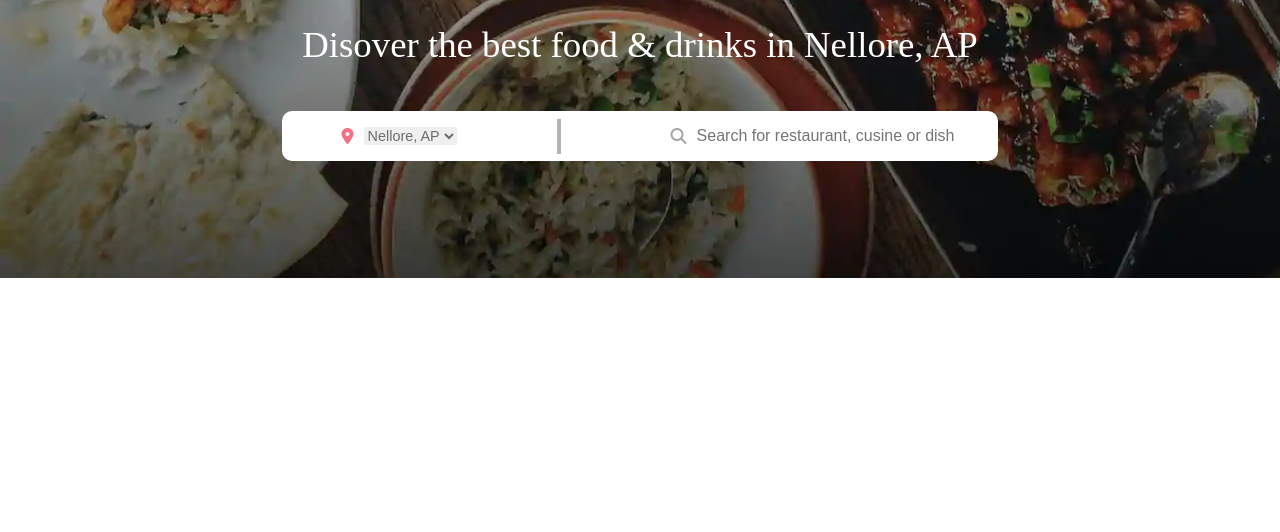
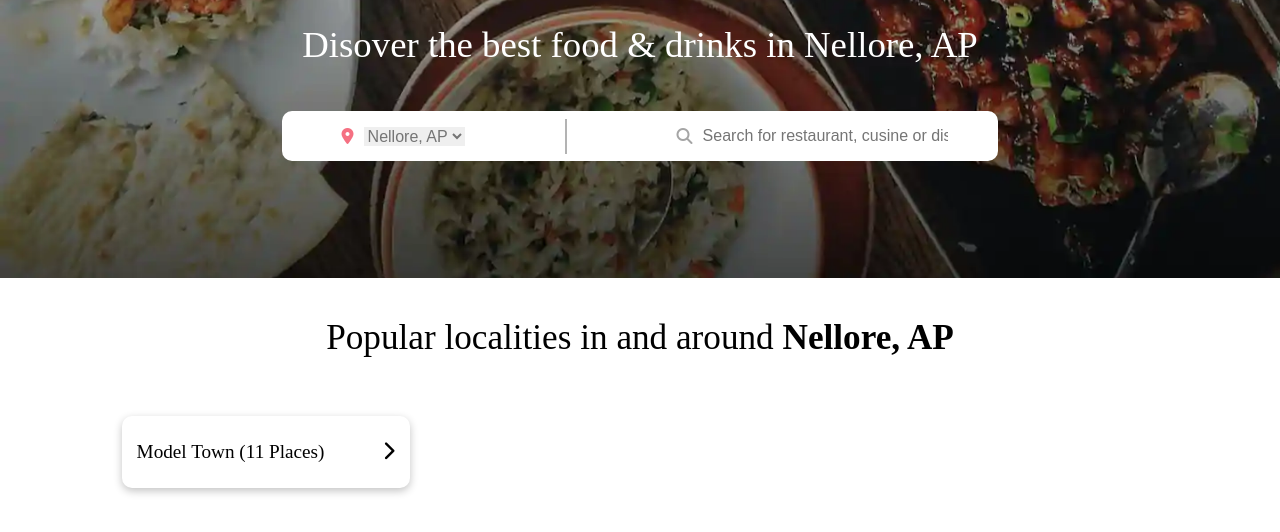
Before and after one commit to tabu5s02/Zomato-clone, a plain HTML site: page LandingPage/index.html in a window 1280 px wide. Shown: the part 202-734 px from the top of the page. Drawn offline with Linux system fonts and the light colour scheme.

Commit message:
Box Completed

```diff
--- a/LandingPage/assets/styles/styles.css
+++ b/LandingPage/assets/styles/styles.css
@@ -105,21 +105,56 @@ header div.search-box div.input i{
 header div.search-box div.seperator {
     height: 70%;
     background-color: #8282829b;
-    width: 4px ;
+    width: 2px ;
 }
 
 header div.search-box div.input {
-    flex-grow: 30;
-    margin-right: 0px;
+    flex-grow: 80;
 }
 
 header div.search-box div.input input {
     width: 100%;
     font-size: 1rem;
+    align-self: center;
 }
 
 header div.search-box div.select select {
-    color: #3a3838b7;
-    font-size: 0.9rem;
-    font-weight: 500;
+    flex-grow: 1;
+    font-size: 1rem;
+    color: #757575;
 }
+
+section.nearby {
+    min-height: 40vh;
+
+}
+
+section.nearby div.container {
+    width: 90%;
+    margin: 0px auto;
+
+    text-align: center;
+    padding: 40px 0px;
+}
+
+section.nearby div.container h3{
+    font-size: 2.2rem;
+    font-weight: unset;
+}
+
+section.nearby div.box {
+    max-width: 25%;
+    display: flex;
+    align-items: center;
+    justify-content: space-between;
+    padding: 25px 15px;
+    font-size: 1.2rem;
+    border-radius: 10px;
+    margin: 5%;
+    box-shadow: rgba(0, 0, 0, 0.24) 0px 3px 8px;
+}
+
+section.nearby div.box:hover {
+    box-shadow: rgba(99, 99, 99, 0.2) 0px 2px 8px 0px;
+    cursor: pointer;
+}
--- a/LandingPage/index.html
+++ b/LandingPage/index.html
@@ -38,6 +38,15 @@
             </div>
         </div>
     </header>
+    <section class="nearby">
+        <div class="container">
+            <h3>Popular localities in and around <b>Nellore, AP</b></h3>
+            <div class="box">
+                <div>Model Town (11 Places)</div>
+                <div><i class="fas fa-chevron-right"></i></div>
+            </div>
+        </div>
+    </section>
 </body>
 
 </html>
```
